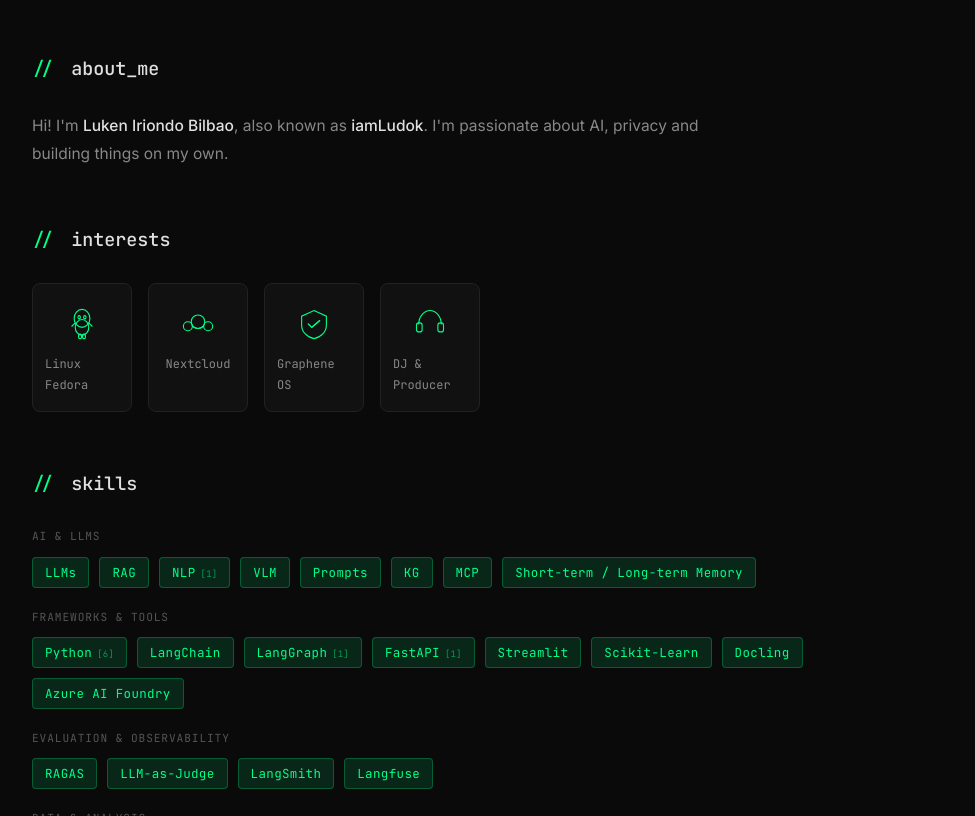
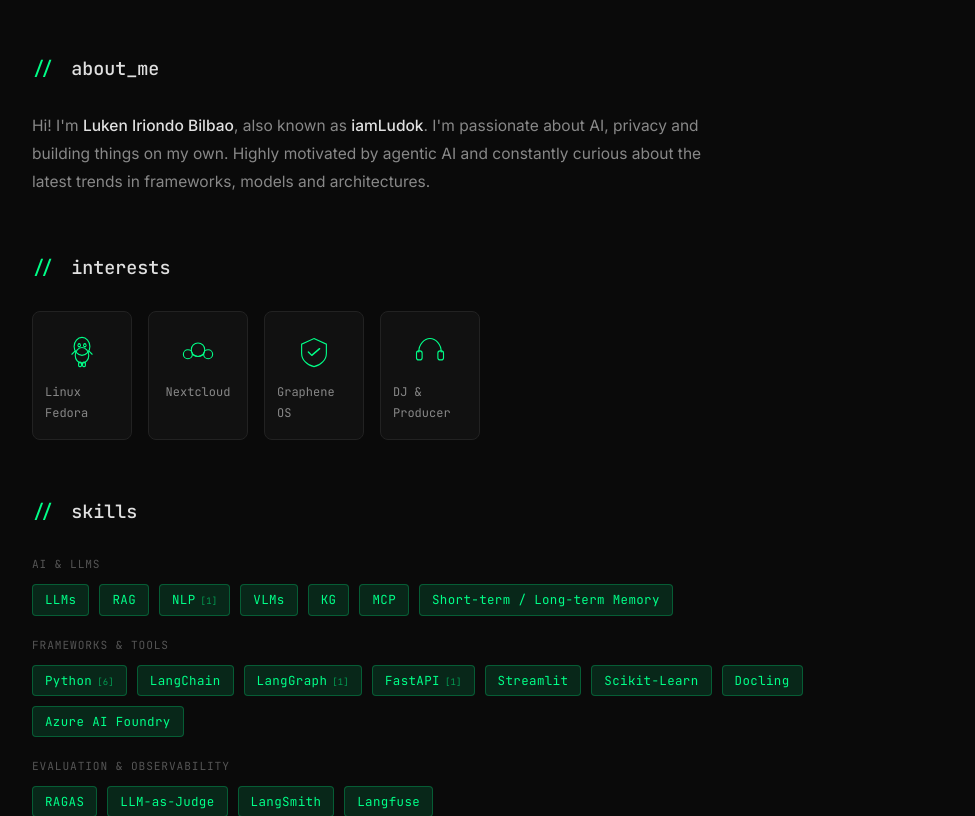
Before and after one commit to iamLudok/iamLudok.github.io, a plain HTML site: page index.html in a window 1280 px wide. Shown: the part 382-1198 px from the top of the page, without its empty margins (152-1127 px from the left). Drawn offline with Linux system fonts and the light colour scheme.

Commit message:
Update skill badges and enhance about text with new motivations and interests

```diff
--- a/index.html
+++ b/index.html
@@ -161,8 +161,7 @@
                 <span class="skill-badge">LLMs</span>
                 <span class="skill-badge">RAG</span>
                 <span class="skill-badge">NLP</span>
-                <span class="skill-badge">VLM</span>
-                <span class="skill-badge">Prompts</span>
+                <span class="skill-badge">VLMs</span>
                 <span class="skill-badge">KG</span>
                 <span class="skill-badge">MCP</span>
                 <span class="skill-badge">Short-term / Long-term Memory</span>
--- a/js/i18n.js
+++ b/js/i18n.js
@@ -15,7 +15,7 @@
       hero_location: 'Markina-Xemein, Basque Country',
 
       about_title: 'about_me',
-      about_text:  `Hi! I'm <strong>Luken Iriondo Bilbao</strong>, also known as <strong>iamLudok</strong>. I'm passionate about AI, privacy and building things on my own.`,
+      about_text:  `Hi! I'm <strong>Luken Iriondo Bilbao</strong>, also known as <strong>iamLudok</strong>. I'm passionate about AI, privacy and building things on my own. Highly motivated by agentic AI and constantly curious about the latest trends in frameworks, models and architectures.`,
 
       interests_title: 'interests',
       interest_dj:     'DJ & Producer',
@@ -140,7 +140,7 @@
       hero_location: 'Markina-Xemein, País Vasco',
 
       about_title: 'sobre_mí',
-      about_text:  '¡Hola! Soy <strong>Luken Iriondo Bilbao</strong>, también conocido como <strong>iamLudok</strong>. Me apasiona la IA, la privacidad y construir cosas por mi cuenta.',
+      about_text:  '¡Hola! Soy <strong>Luken Iriondo Bilbao</strong>, también conocido como <strong>iamLudok</strong>. Me apasiona la IA, la privacidad y construir cosas por mi cuenta. Alta motivación por la IA agéntica y curiosidad constante por las últimas tendencias en frameworks, modelos y arquitecturas.',
 
       interests_title: 'intereses',
       interest_dj:     'DJ y Productor',
```
